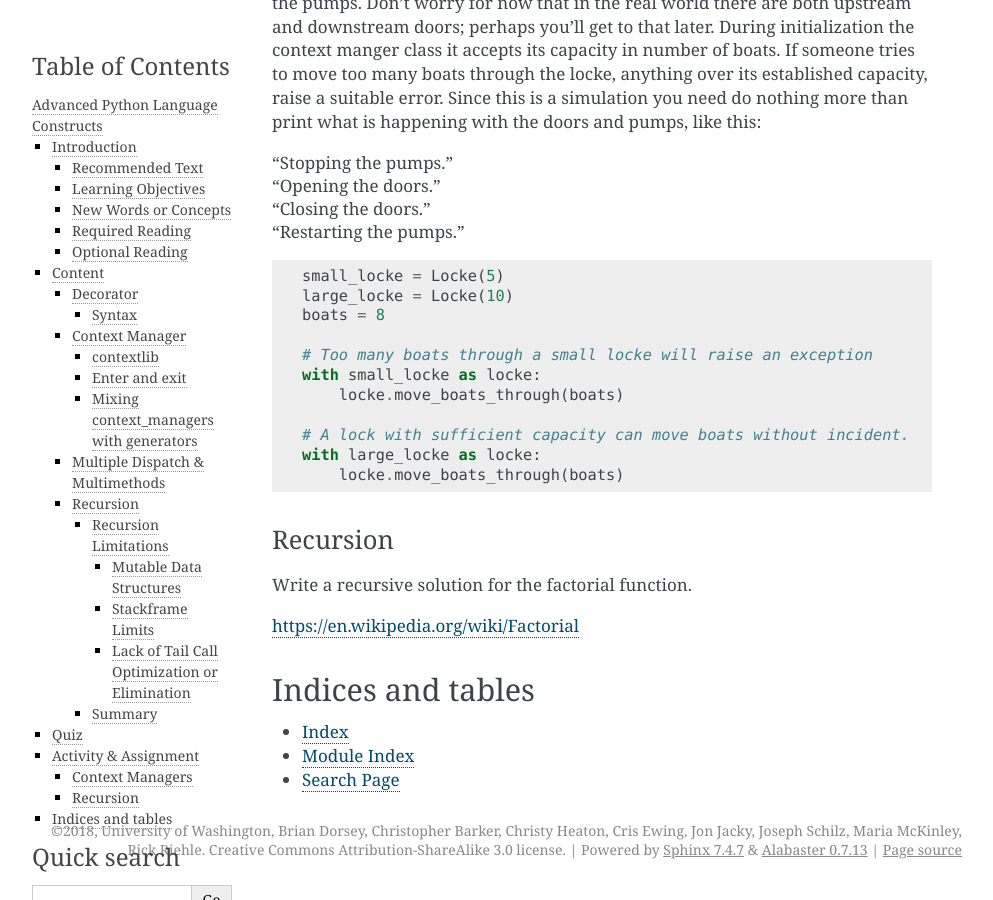
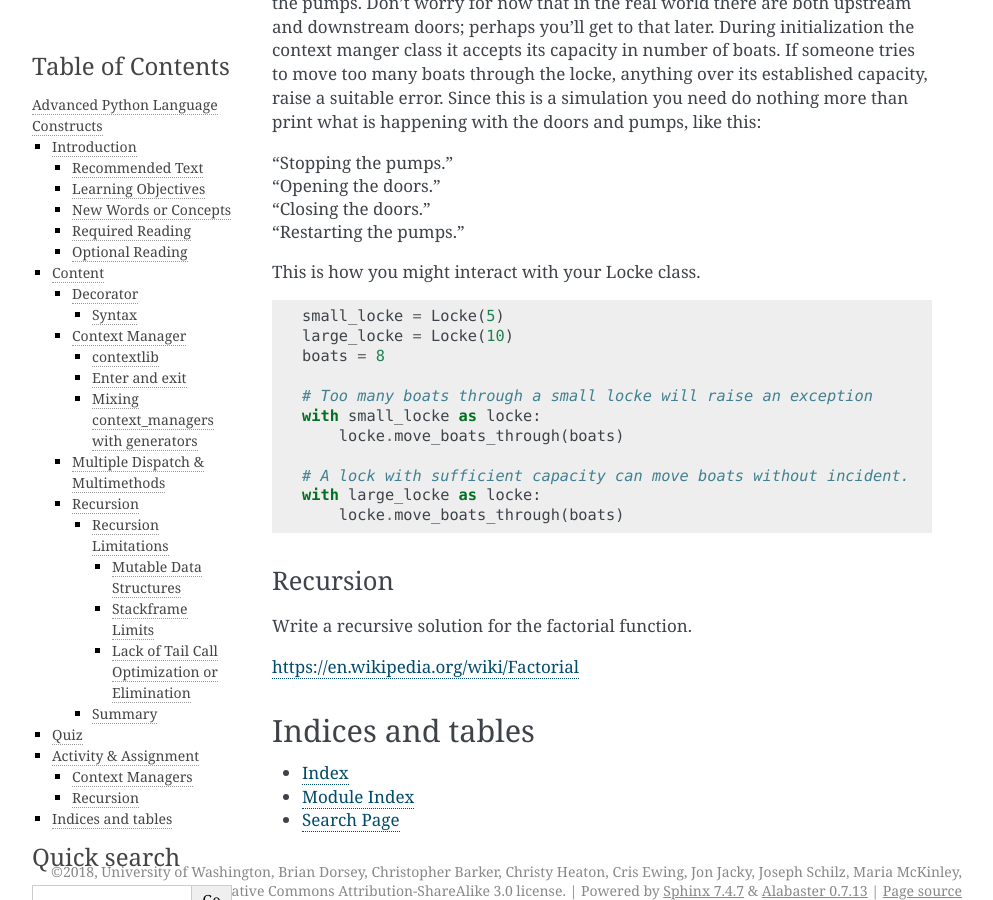
Before and after one commit to rriehle/AdvancedConstructs, a Sphinx documentation site: the page built from source/index.rst, in a window 1280 px wide and 900 px high, scrolled down 13029 px. Shown: the whole window, without its empty margins (148-1141 px from the left). Built offline with Sphinx 7.4.7, drawn with Linux system fonts in a browser that asks for light colours.

Commit message:
explanitory text

```diff
--- a/source/index.rst
+++ b/source/index.rst
@@ -569,6 +569,8 @@ Write a context manager class ``Locke`` to simulate the overall functioning of t
 | "Closing the doors."
 | "Restarting the pumps."
 
+This is how you might interact with your Locke class.
+
 .. code-block:: python3
 
     small_locke = Locke(5)
```
